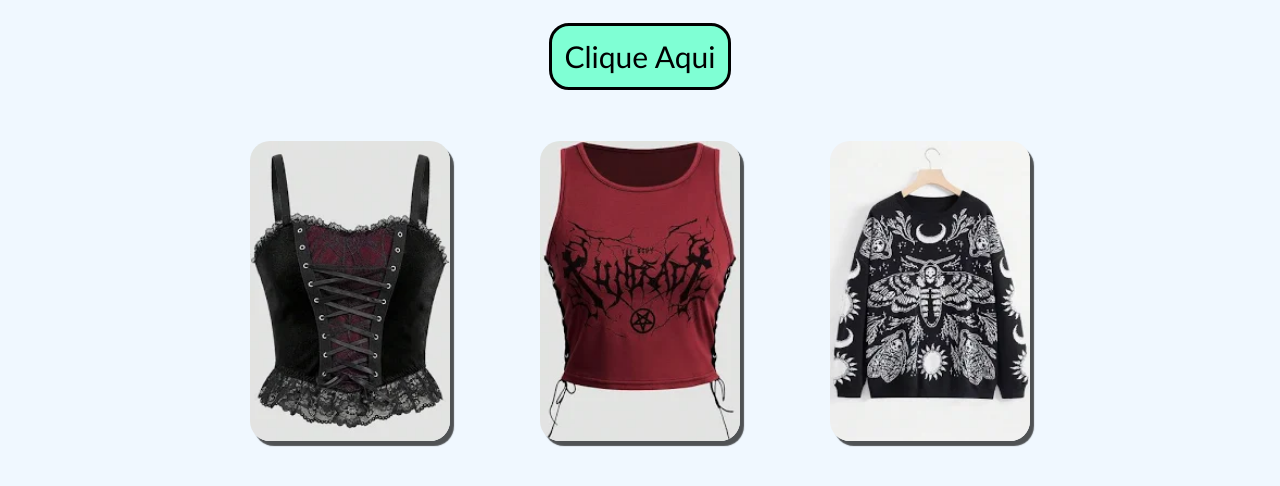
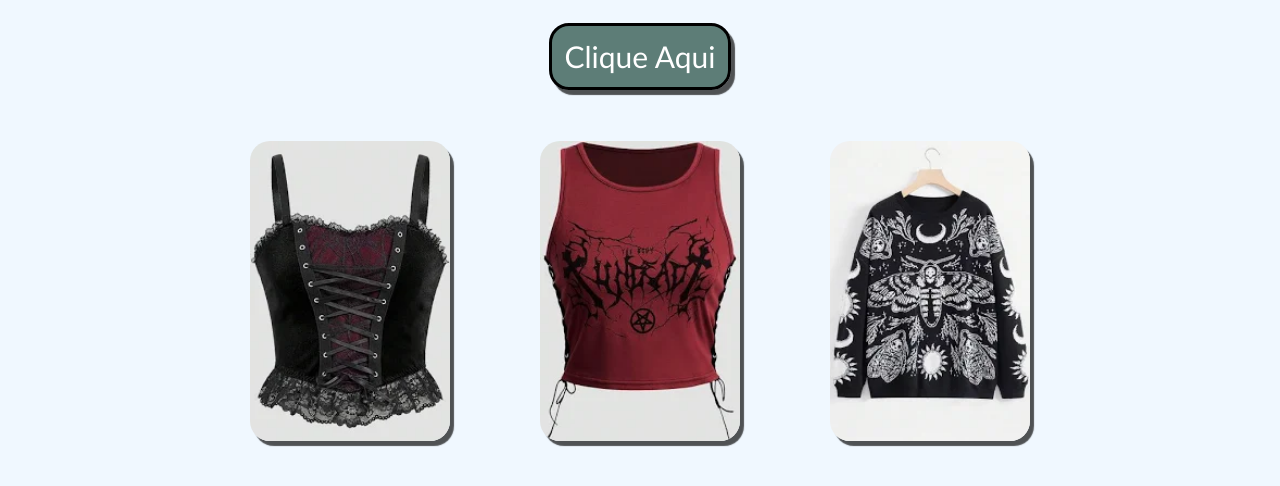
Before and after one commit to TruthDelta/Moda, a plain HTML site: page index.html in a window 1280 px wide. In both pictures the pointer is over the button "Clique Aqui". Shown: the part 362-848 px from the top of the page. Drawn offline with Linux system fonts and the light colour scheme.

Commit message:
Very Grude

```diff
--- a/index.html
+++ b/index.html
@@ -41,5 +41,6 @@
     </div>
     </section>
 
+    <script src="script.js"></script>
 </body>
 </html>
--- a/style.css
+++ b/style.css
@@ -43,14 +43,21 @@ font-family: 'Trebuchet MS', 'Lucida Sans Unicode', 'Lucida Grande', 'Lucida San
 padding: 0vw 5vw 1vw 5vw;
 }
 
-#secao button {
+#bao {
     padding: 1vw;
     font-size: 30px;
     border-radius: 20px;
     border: solid black;
-    background-color: aquamarine;
+    background-color: rgba(127, 255, 212, 0.637);
     font-family: 'Trebuchet MS', 'Lucida Sans Unicode', 'Lucida Grande', 'Lucida Sans', Arial, sans-serif;
     margin: 2vw 0vw 4vw 0vw;
+}
+
+#bao:hover {
+    background-color: rgba(10, 56, 41, 0.637);
+color: white;
+box-shadow: 4px 5px 1px rgba(0, 0, 0, 0.671);
+transition: 0.7s
 }
 
 #roupas {
```
